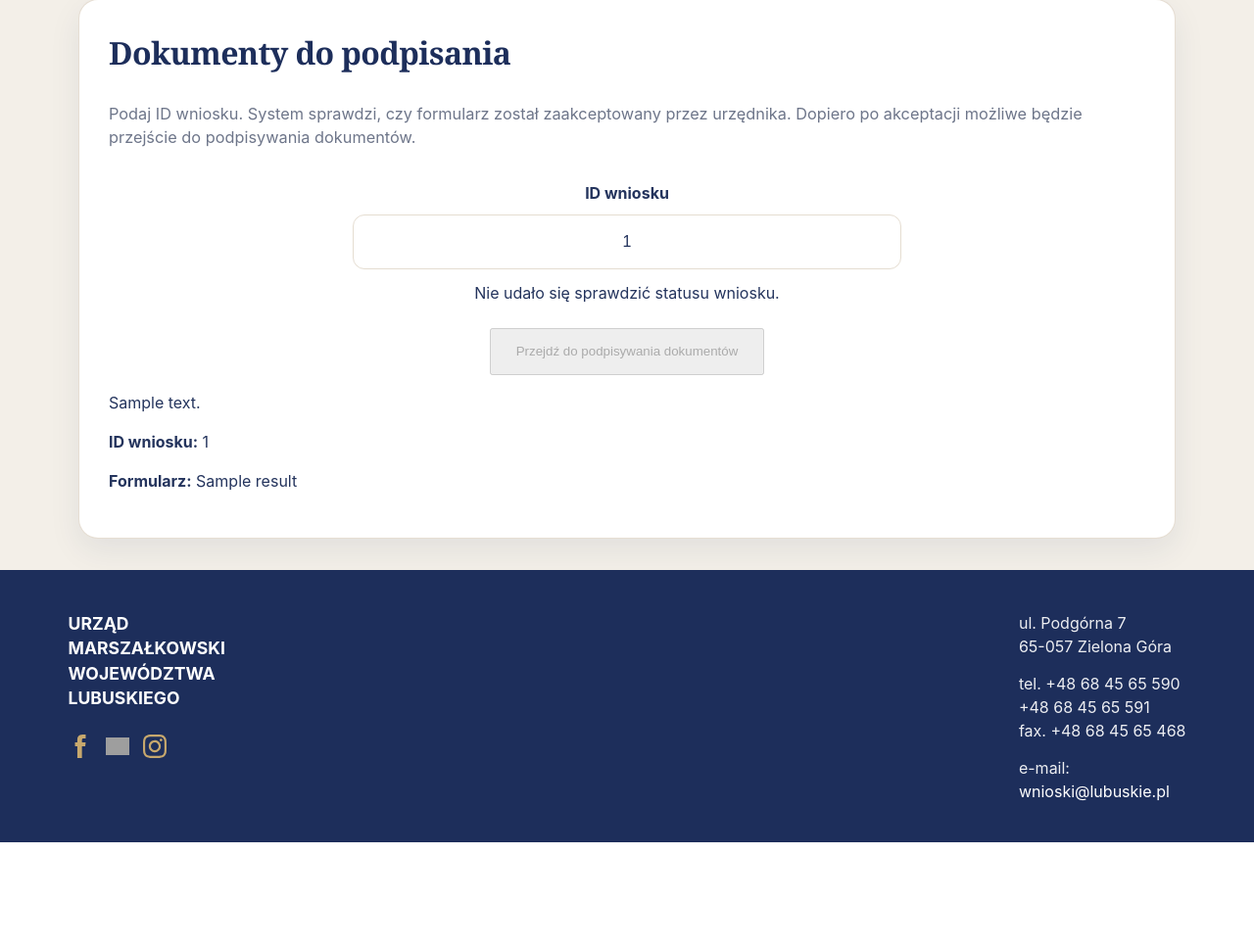
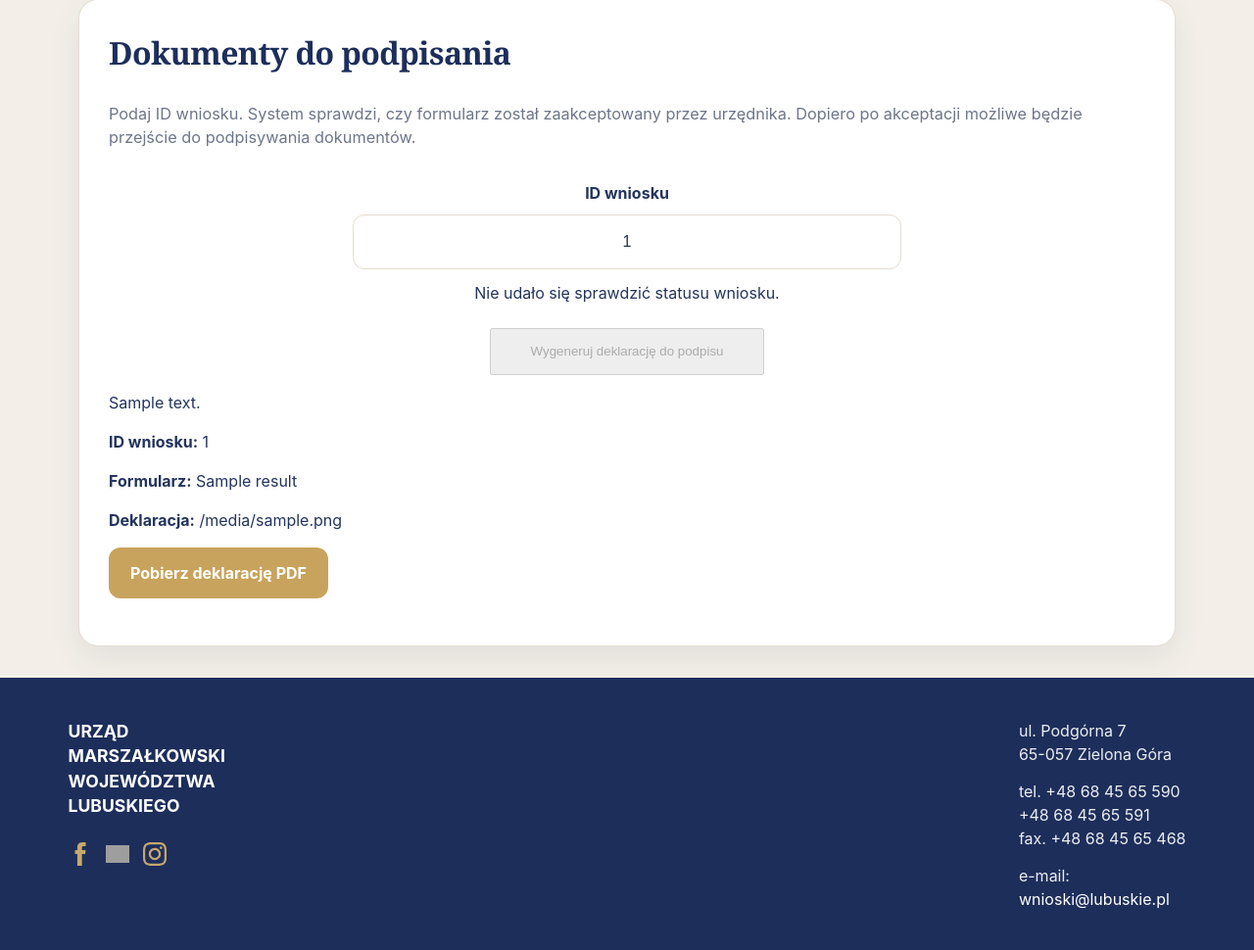
Before and after one commit to Bl4ckBend3r/dynamic-qualified-signature-form, a Flask app: template templates/documents_to_sign.html in a window 1280 px wide. Shown: the part 118-1088 px from the top of the page at 98% size. Before the commit the page ends 978 px from the top, so only its background shows below. Run offline with Flask 3, Linux system fonts and the light colour scheme; the template is opened without the code that fills it: most values are stand-ins (such as "Sample title", 1, 10 or a date in 2020); grey boxes are pictures that could not be loaded.

Commit message:
Show generated declaration download link

```diff
--- a/templates/documents_to_sign.html
+++ b/templates/documents_to_sign.html
@@ -39,7 +39,7 @@
 
     <div class="form-actions sign-actions">
         <button type="submit" class="button-primary" id="generate-button" disabled>
-            Przejdź do podpisywania dokumentów
+            Wygeneruj deklarację do podpisu
         </button>
     </div>
 </form>
@@ -48,6 +48,18 @@
             <p>{{ result.message }}</p>
             <p><strong>ID wniosku:</strong> {{ result.submission_id }}</p>
             <p><strong>Formularz:</strong> {{ result.form_title }}</p>
+
+            {% if result.declaration_filename %}
+                <p><strong>Deklaracja:</strong> {{ result.declaration_filename }}</p>
+            {% endif %}
+
+            {% if result.declaration_url %}
+                <div class="download-links" style="margin-top: 16px;">
+                    <a class="btn-primary" href="{{ result.declaration_url }}">
+                        Pobierz deklarację PDF
+                    </a>
+                </div>
+            {% endif %}
         </div>
     {% endif %}
 </div>
```
